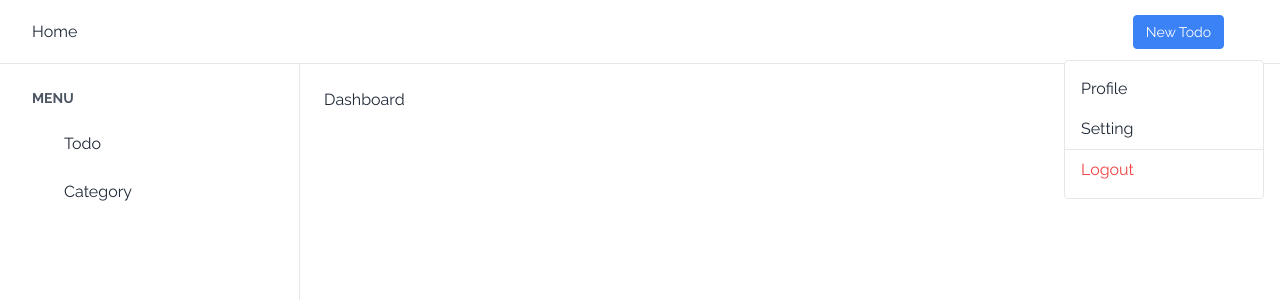
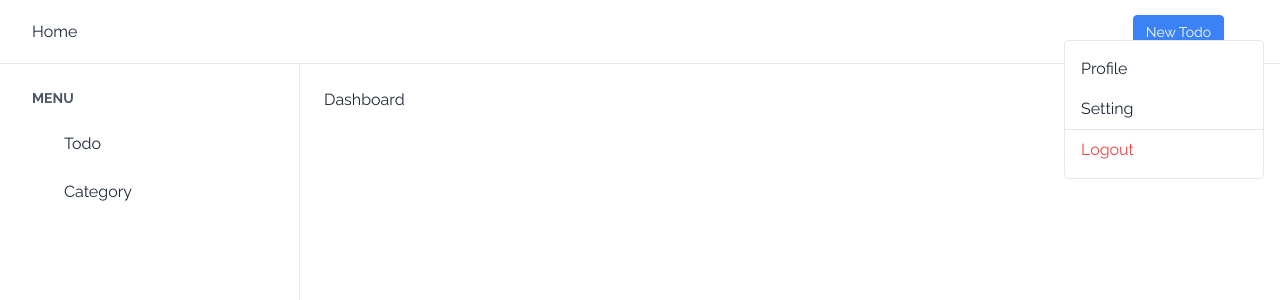
Before and after one commit to ibrahimalanshor/tods-web, a Vue app: page / in a window 1280 px wide. Both pictures are taken after a click on the element 1252 px from the left and 31 px from the top of the page. Shown: the top 300 px of the page. Built offline with nearby package versions, Linux system fonts and the light colour scheme; some icons are missing.

Commit message:
add space prop to dropdown ui

```diff
--- a/src/components/ui/Dropdown.vue
+++ b/src/components/ui/Dropdown.vue
@@ -3,11 +3,14 @@
     <div v-on:click="handleToggleClick">
       <slot name="toggle"></slot>
     </div>
-    <div v-if="props.visible">
-      <slot>
+    <slot v-if="visible">
       <div
-          class="bg-white absolute py-2 border top-10 rounded"
-          :class="[getContentSizeClass, getContentPositionClass]"
+        class="bg-white absolute py-2 border rounded z-10"
+        :class="[
+          getContentSizeClass,
+          getContentPositionClass,
+          getContentTopClass,
+        ]"
       >
         <div
           v-for="(item, key) in props.items"
@@ -21,22 +24,24 @@
       </div>
     </slot>
   </div>
-  </div>
 </template>
 
 <script setup>
-import { ref, computed } from 'vue';
+import { ref, watch, computed } from 'vue';
 
 const props = defineProps({
   items: Array,
   size: String,
   position: String,
+  space: String,
   visible: {
     type: Boolean,
     default: false,
   },
 });
 const emit = defineEmits(['item-click', 'update:visible']);
+
+const visible = ref(props.visible);
 
 const getContentSizeClass = computed(() => {
   const sizes = {
@@ -53,8 +58,21 @@ const getContentPositionClass = computed(() => {
 
   return positions[props.position ?? 'left'];
 });
+const getContentTopClass = computed(() => {
+  const spaces = {
+    medium: 'top-10',
+    normal: 'top-5',
+    none: 'top-0',
+  };
 
-const handleClickOutside = () => emit('update:visible', false);
-const handleToggleClick = () => emit('update:visible', !props.visible);
+  return spaces[props.space ?? 'normal'];
+});
+
+const handleClickOutside = () => (visible.value = false);
+const handleToggleClick = () => (visible.value = !visible.value);
 const handleItemClick = (item) => emit('item-click', item);
+
+watch(visible, () => {
+  emit('update:visible', visible.value);
+});
 </script>
```
Lines whose indentation alone changed are shown as unchanged.
